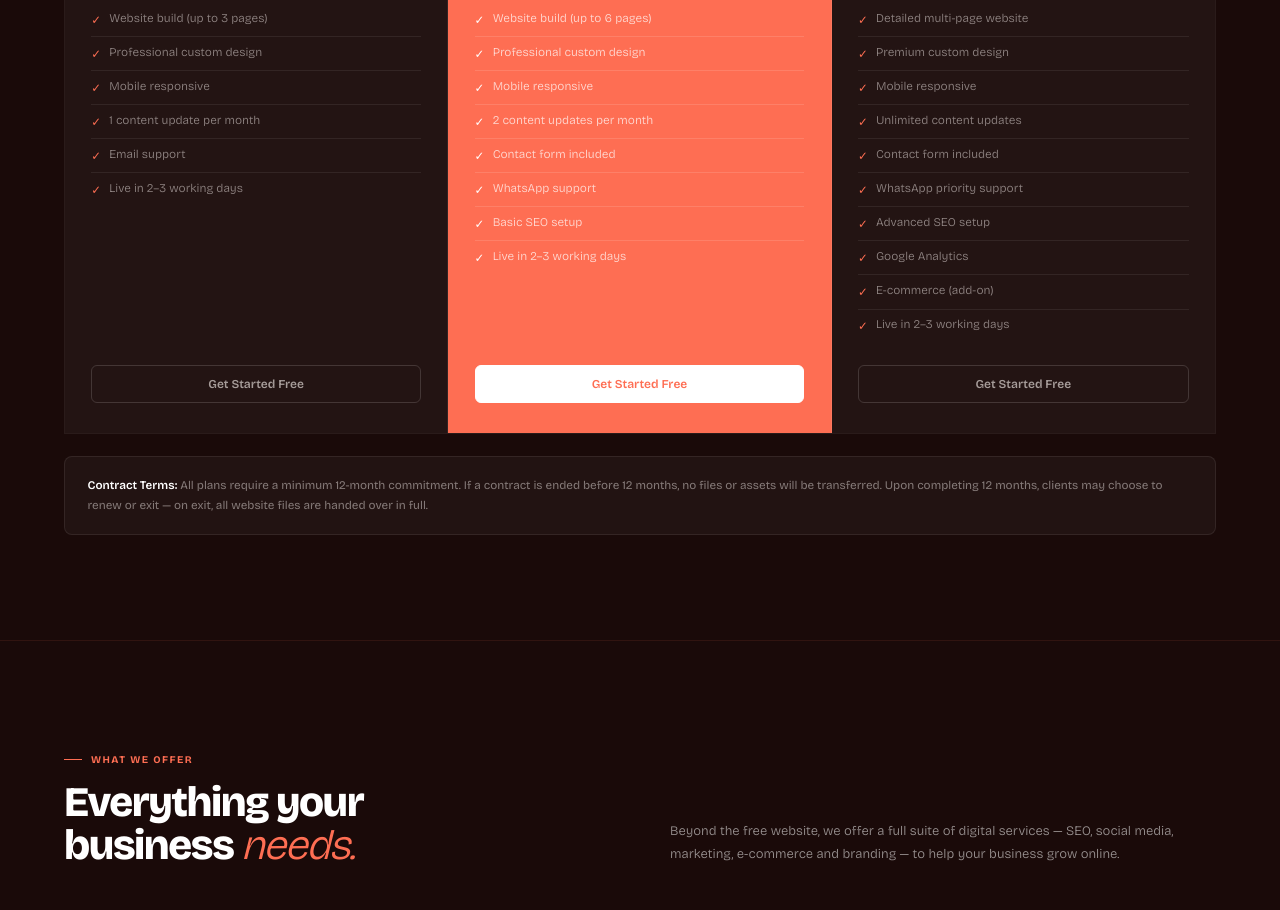
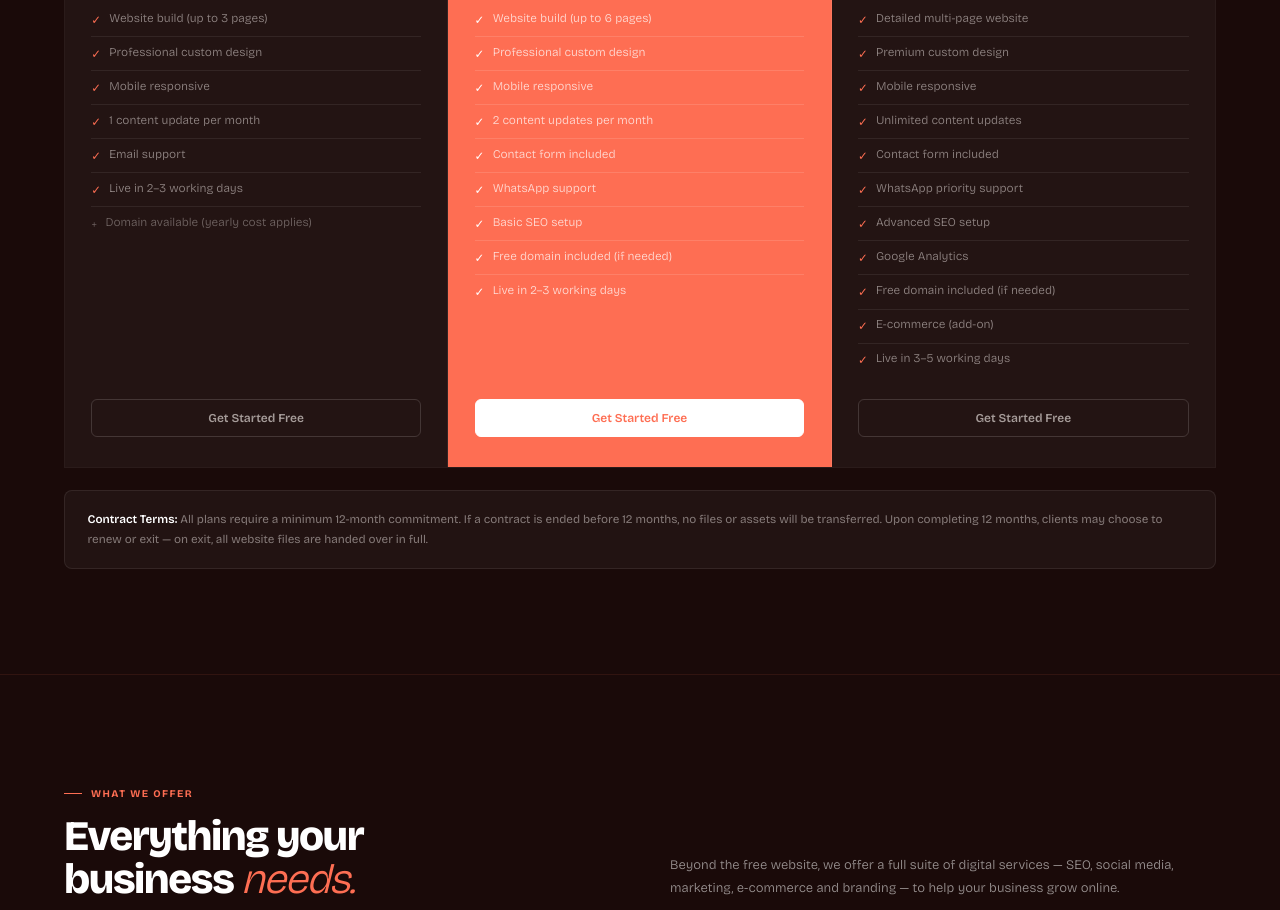
Before and after one commit to thewebbuddycom/thewebbuddy.co.uk, a plain HTML site: page index.html in a window 1280 px wide. Shown: the part 1887-2797 px from the top of the page. Drawn offline with nearby package versions, Linux system fonts and the light colour scheme.

Commit message:
Update index.html

```diff
--- a/index.html
+++ b/index.html
@@ -691,6 +691,7 @@ footer { background: var(--ink); padding: 5rem 5vw 2.5rem; }
           <li><span class="ck">✓</span>1 content update per month</li>
           <li><span class="ck">✓</span>Email support</li>
           <li><span class="ck">✓</span>Live in 2–3 working days</li>
+          <li><span class="ck" style="color:rgba(253,246,244,0.3);">+</span><span style="color:rgba(253,246,244,0.35);">Domain available (yearly cost applies)</span></li>
         </ul>
         <button class="p-btn" onclick="openForm(event)">Get Started Free</button>
       </div>
@@ -713,6 +714,7 @@ footer { background: var(--ink); padding: 5rem 5vw 2.5rem; }
           <li><span class="ck">✓</span>Contact form included</li>
           <li><span class="ck">✓</span>WhatsApp support</li>
           <li><span class="ck">✓</span>Basic SEO setup</li>
+          <li><span class="ck">✓</span>Free domain included (if needed)</li>
           <li><span class="ck">✓</span>Live in 2–3 working days</li>
         </ul>
         <button class="p-btn" onclick="openForm(event)">Get Started Free</button>
@@ -736,8 +738,9 @@ footer { background: var(--ink); padding: 5rem 5vw 2.5rem; }
           <li><span class="ck">✓</span>WhatsApp priority support</li>
           <li><span class="ck">✓</span>Advanced SEO setup</li>
           <li><span class="ck">✓</span>Google Analytics</li>
+          <li><span class="ck">✓</span>Free domain included (if needed)</li>
           <li><span class="ck">✓</span>E-commerce (add-on)</li>
-          <li><span class="ck">✓</span>Live in 2–3 working days</li>
+          <li><span class="ck">✓</span>Live in 3–5 working days</li>
         </ul>
         <button class="p-btn" onclick="openForm(event)">Get Started Free</button>
       </div>
@@ -918,7 +921,7 @@ footer { background: var(--ink); padding: 5rem 5vw 2.5rem; }
       </div>
     </div>
     <div class="foot-btm">
-      <div class="foot-copy">© 2025 TheWebBuddy. Founded by Taha Jahangir. All rights reserved.</div>
+      <div class="foot-copy">© 2025 TheWebBuddy. Founded by <a href="https://tahajahangir.com" target="_blank" rel="noopener" style="color:rgba(253,246,244,0.35);text-decoration:none;border-bottom:1px solid rgba(254,110,83,0.3);transition:color .25s;" onmouseover="this.style.color='#fe6e53'" onmouseout="this.style.color='rgba(253,246,244,0.35)'">Taha Jahangir</a>. All rights reserved.</div>
       <div class="foot-legal">
         <a href="#" onclick="openModal('privacy')">Privacy Policy</a>
         <a href="#" onclick="openModal('terms')">Terms of Service</a>
```
